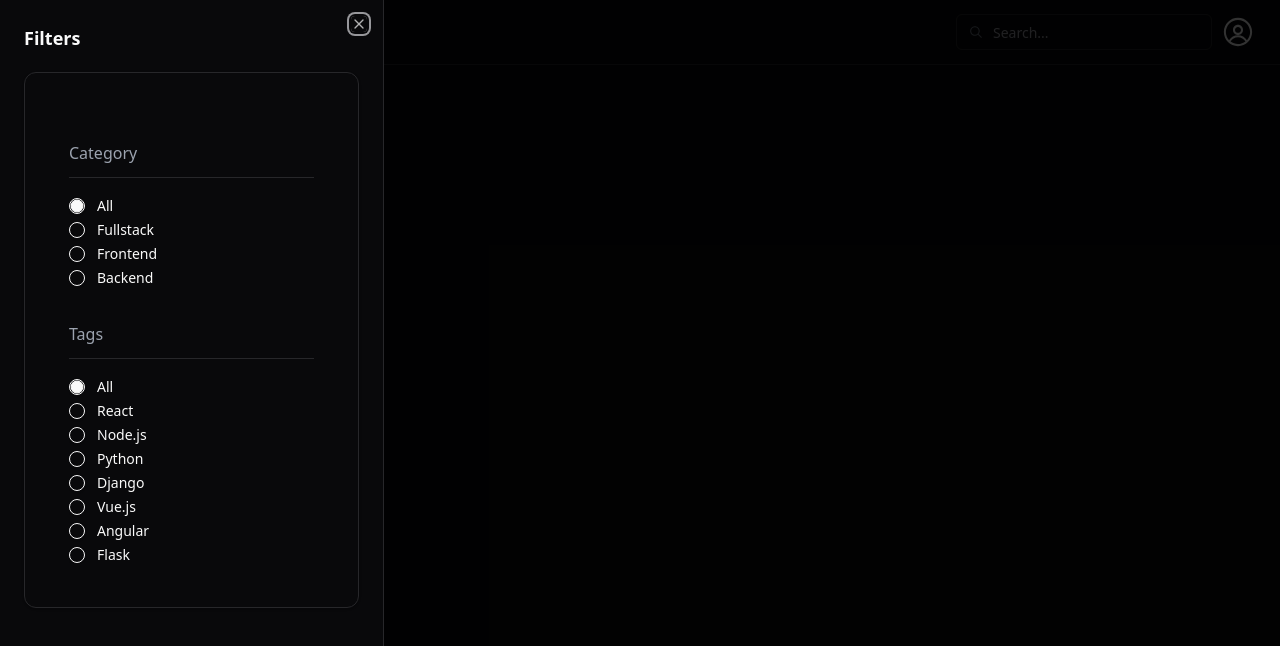
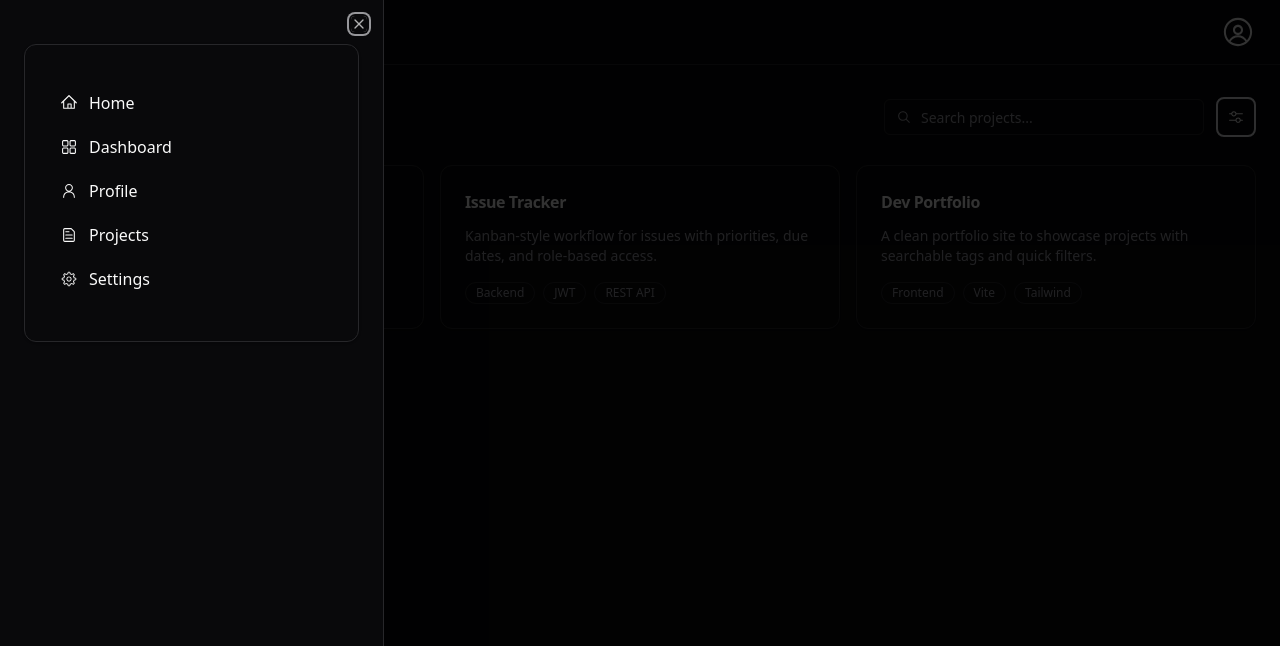
Before and after one commit to sspatil511/WolfManagementSystem, a React (Vite) app in the folder react/WolfManagementSystem-react/: page / in a window 1280 px wide. Both pictures are taken after a click on the button 44 px from the left and 32 px from the top of the page. Shown: the top 646 px of the page. Built offline with nearby package versions, Linux system fonts and the light colour scheme.

Commit message:
Update navbar

```diff
--- a/react/WolfManagementSystem-react/src/components/ui/filters.jsx
+++ b/react/WolfManagementSystem-react/src/components/ui/filters.jsx
@@ -72,7 +72,7 @@ export const Filters = () => {
                     <MixerHorizontalIcon className='w-6 h-6'/>
                 </Button>
             </SheetTrigger>
-            <SheetContent side='left'>
+            <SheetContent side='right'>
                 <SheetHeader>
                     <SheetTitle>Filters</SheetTitle>
                 </SheetHeader>
--- a/react/WolfManagementSystem-react/src/components/ui/navbar.jsx
+++ b/react/WolfManagementSystem-react/src/components/ui/navbar.jsx
@@ -4,7 +4,7 @@ import { Button } from '@/components/ui/button';
 import { Filters }  from './filters';
 import { useLocation } from 'react-router-dom';
 import { Input } from '@/components/ui/input';
-import { Field } from '@/components/ui/field';
+import { Sidebar } from './sidebar';
 import { MagnifyingGlassIcon } from '@radix-ui/react-icons';
 import { AvatarIcon } from '@radix-ui/react-icons';
 import { Avatar } from '@/components/ui/avatar';
@@ -23,18 +23,13 @@ export const Navbar = () => {
 
     const pageTitle = routes[location.pathname] || 'Page';
 
-    const [searchQuery, setSearchQuery] = React.useState('');
-
-    const handleSearchChange = (e) => {
-        setSearchQuery(e.target.value);
-    }
     return (
 
         <nav className='w-full border-b bg-background'>
             <div className='flex items-center justify-between px-6 py-3'>
 
                 <div className='flex items-center gap-3'>
-                    <Filters/>
+                    <Sidebar/>
                     <Avatar className='w-10 h-10 flex items-center justify-center'>
                         <GitHubLogoIcon className='w-8 h-8'/>
                     </Avatar>
@@ -43,15 +38,6 @@ export const Navbar = () => {
                     </Button>
                 </div>
                 <div className='flex items-center gap-2'>
-                    <div className='relative w-64'>
-                        <MagnifyingGlassIcon className='absolute left-3 top-1/2 -translate-y-1/2 w-4 h-4 text-gray-500 pointer-events-none'/>
-                        <Input
-                            placeholder='Search...'
-                            value={searchQuery}
-                            onChange={handleSearchChange}
-                            className='pl-9'
-                        />
-                    </div>
                     <DropdownMenu>
                         <DropdownMenuTrigger asChild>
                             <Button variant='ghost' size='icon' className='rounded-full [&_svg]:size-8'>
--- /dev/null
+++ b/react/WolfManagementSystem-react/src/components/ui/sidebar.tsx
@@ -0,0 +1,63 @@
+import * as React from 'react'
+import { Sheet, SheetTrigger, SheetContent } from '@/components/ui/sheet'
+import { Button } from '@/components/ui/button'
+import {
+  HamburgerMenuIcon,
+  HomeIcon,
+  PersonIcon,
+  GearIcon,
+  DashboardIcon,
+  FileTextIcon,
+} from '@radix-ui/react-icons'
+import { Card, CardContent } from '@/components/ui/card'
+
+const sidebarItems = [
+  { name: 'Home', icon: HomeIcon },
+  { name: 'Dashboard', icon: DashboardIcon },
+  { name: 'Profile', icon: PersonIcon },
+  { name: 'Projects', icon: FileTextIcon },
+  { name: 'Settings', icon: GearIcon },
+]
+
+export const Sidebar = () => {
+  return (
+    <Sheet>
+      <SheetTrigger asChild>
+        <Button
+          variant='ghost'
+          size='icon'
+          className='w-10 h-10 border-2 border-gray-200 rounded-lg hover:border-gray-400 transition-colors'
+        >
+          <HamburgerMenuIcon className='w-6 h-6' />
+        </Button>
+      </SheetTrigger>
+
+      <SheetContent side='left'>
+        <div className='relative px-5 lg:px-0 lg:flex gap-5 justify-center py-5'>
+          <section className='w-full'>
+            <Card className='p-5'>
+              <CardContent className='mt-5 px-0'>
+                <div className='flex flex-col gap-2'>
+                  {sidebarItems.map((item) => {
+                    const Icon = item.icon
+
+                    return (
+                      <Button
+                        key={item.name}
+                        variant='ghost'
+                        className='w-full justify-start gap-3 text-base'
+                      >
+                        <Icon className='w-5 h-5' />
+                        <span>{item.name}</span>
+                      </Button>
+                    )
+                  })}
+                </div>
+              </CardContent>
+            </Card>
+          </section>
+        </div>
+      </SheetContent>
+    </Sheet>
+  )
+}
--- a/react/WolfManagementSystem-react/src/pages/Home/Home.jsx
+++ b/react/WolfManagementSystem-react/src/pages/Home/Home.jsx
@@ -1,9 +1,10 @@
 import React from 'react'
-import { Navbar } from '../../components/ui/navbar'
+import { ProjectList } from '../ProjectList/ProjectList'
 
 export const Home = () => {
   return (
-    <div>
+    <div className='w-full h-full'>
+      <ProjectList/>
     </div>
   )
 }
--- a/react/WolfManagementSystem-react/src/pages/ProjectList/ProjectList.jsx
+++ b/react/WolfManagementSystem-react/src/pages/ProjectList/ProjectList.jsx
@@ -1,3 +1,99 @@
-import React from 'react'
+import React from 'react';
+import { Card, CardHeader, CardTitle, CardContent } from '@/components/ui/card';
+import { Filters } from '@/components/ui/filters';
+import { MagnifyingGlassIcon } from '@radix-ui/react-icons';
+import { Input } from '@/components/ui/input';
 
-export const ProjectList = () => {}
+const TEMP_PROJECTS = [
+  {
+    id: "p1",
+    title: "Wolf Management System",
+    description:
+      "A Spring Boot + React app for managing projects, issues, invitations, and team collaboration.",
+    tags: ["Fullstack", "Spring Boot", "React", "MySQL"],
+  },
+  {
+    id: "p2",
+    title: "Issue Tracker",
+    description:
+      "Kanban-style workflow for issues with priorities, due dates, and role-based access.",
+    tags: ["Backend", "JWT", "REST API"],
+  },
+  {
+    id: "p3",
+    title: "Dev Portfolio",
+    description:
+      "A clean portfolio site to showcase projects with searchable tags and quick filters.",
+    tags: ["Frontend", "Vite", "Tailwind"],
+  },
+];
+
+const TagPill = ({ label }) => (
+  <span className="inline-flex items-center rounded-full border px-2.5 py-0.5 text-xs text-muted-foreground">
+    {label}
+  </span>
+);
+
+
+
+export const ProjectList = () => {
+
+  const [searchQuery, setSearchQuery] = React.useState('');
+
+  const handleSearchChange = (e) => {
+      setSearchQuery(e.target.value);
+  }
+
+  return (
+    <section className="w-full">
+      <div className="px-6 py-6">
+        <div className="flex flex-col gap-4 md:flex-row md:items-center md:justify-between">
+          <div className="space-y-1">
+            <h1 className="text-2xl font-semibold tracking-tight">Projects</h1>
+            <p className="text-sm text-muted-foreground">
+              {TEMP_PROJECTS.length} total
+            </p>
+          </div>
+
+          <div className="flex w-full flex-col gap-3 sm:flex-row md:w-auto md:items-center">
+            <div className="relative w-full md:w-[320px]">
+              <MagnifyingGlassIcon className="absolute left-3 top-1/2 h-4 w-4 -translate-y-1/2 text-muted-foreground" />
+              <Input
+                  placeholder='Search projects...'
+                  value={searchQuery}
+                  onChange={handleSearchChange}
+                  className='pl-9'
+              />
+        </div>
+
+        <Filters />
+      </div>
+    </div>
+
+        <div className="mt-5 grid gap-4 sm:grid-cols-2 lg:grid-cols-3">
+          {TEMP_PROJECTS.map((project) => (
+            <Card key={project.id} className="transition-shadow hover:shadow-md">
+              <CardHeader className="pb-3">
+                <CardTitle className="text-base leading-6">
+                  {project.title}
+                </CardTitle>
+              </CardHeader>
+
+              <CardContent className="space-y-4">
+                <p className="text-sm text-muted-foreground line-clamp-3">
+                  {project.description}
+                </p>
+
+                <div className="flex flex-wrap gap-2">
+                  {project.tags.map((t) => (
+                    <TagPill key={`${project.id}-${t}`} label={t} />
+                  ))}
+                </div>
+              </CardContent>
+            </Card>
+          ))}
+        </div>
+      </div>
+    </section>
+  );
+};
```
